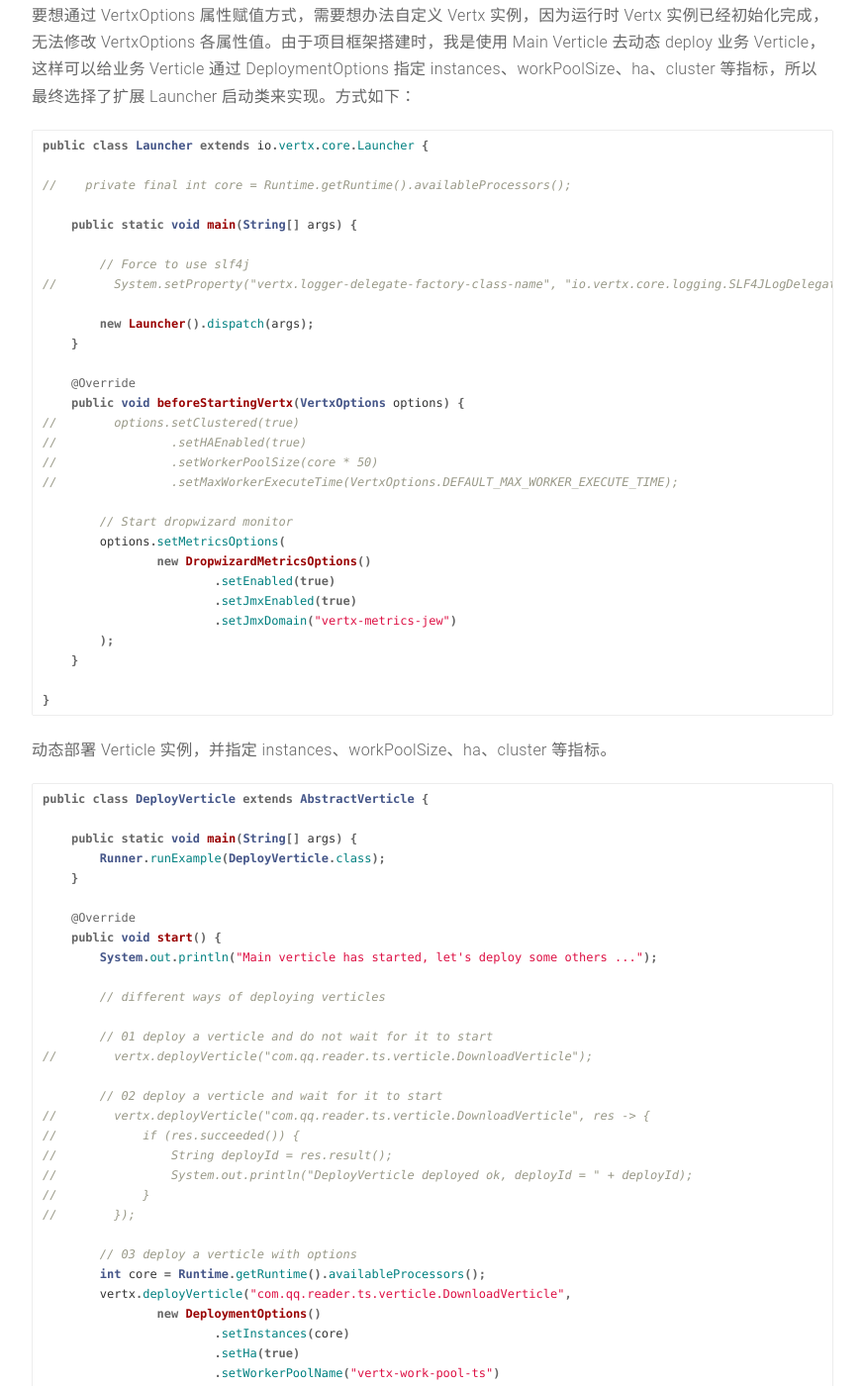
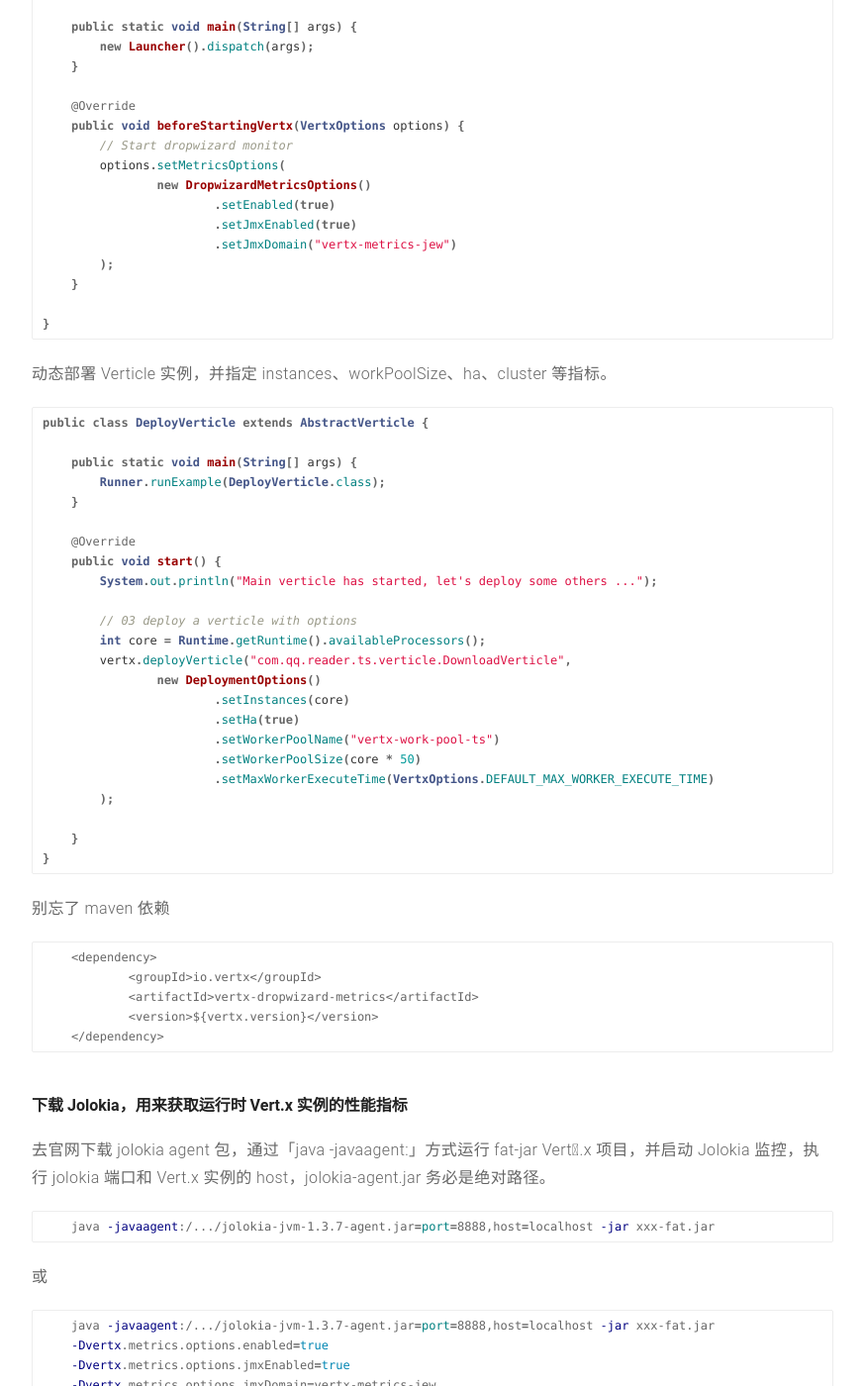
Before and after one commit to Jiangew/jiangew.github.io, a Jekyll site: the page built from _posts/2017-07-14-vertx-in-action.md, in a window 1280 px wide and 1400 px high, scrolled down 4313 px. Shown: the whole window at 99% size, without its empty margins (203-1076 px from the left). Built offline with Jekyll 4.4.1, drawn with Linux system fonts in a browser that asks for light colours; some of the changed text lies outside the part shown.

Commit message:
rm unuseful code in vertx blog

````diff
--- a/_posts/2017-07-14-vertx-in-action.md
+++ b/_posts/2017-07-14-vertx-in-action.md
@@ -134,10 +134,7 @@ Vert.x is a tool-kit for building reactive applications on the JVM.
  */
 public class Launcher extends io.vertx.core.Launcher {
 
-//    private final int core = Runtime.getRuntime().availableProcessors();
-
     public static void main(String[] args) {
-
         // Force to use slf4j
         System.setProperty("vertx.logger-delegate-factory-class-name", "io.vertx.core.logging.SLF4JLogDelegateFactory");
 
@@ -146,11 +143,6 @@ public class Launcher extends io.vertx.core.Launcher {
 
     @Override
     public void beforeStartingVertx(VertxOptions options) {
-//        options.setClustered(true)
-//                .setHAEnabled(true)
-//                .setWorkerPoolSize(core * 50)
-//                .setMaxWorkerExecuteTime(VertxOptions.DEFAULT_MAX_WORKER_EXECUTE_TIME);
-
         // Start dropwizard monitor
         options.setMetricsOptions(
                 new DropwizardMetricsOptions()
@@ -178,23 +170,12 @@ public class Launcher extends io.vertx.core.Launcher {
 ```java
 public class Launcher extends io.vertx.core.Launcher {
 
-//    private final int core = Runtime.getRuntime().availableProcessors();
-
     public static void main(String[] args) {
-
-        // Force to use slf4j
-//        System.setProperty("vertx.logger-delegate-factory-class-name", "io.vertx.core.logging.SLF4JLogDelegateFactory");
-
         new Launcher().dispatch(args);
     }
 
     @Override
     public void beforeStartingVertx(VertxOptions options) {
-//        options.setClustered(true)
-//                .setHAEnabled(true)
-//                .setWorkerPoolSize(core * 50)
-//                .setMaxWorkerExecuteTime(VertxOptions.DEFAULT_MAX_WORKER_EXECUTE_TIME);
-
         // Start dropwizard monitor
         options.setMetricsOptions(
                 new DropwizardMetricsOptions()
@@ -217,19 +198,6 @@ public class DeployVerticle extends AbstractVerticle {
     @Override
     public void start() {
         System.out.println("Main verticle has started, let's deploy some others ...");
-
-        // different ways of deploying verticles
-
-        // 01 deploy a verticle and do not wait for it to start
-//        vertx.deployVerticle("com.qq.reader.ts.verticle.DownloadVerticle");
-
-        // 02 deploy a verticle and wait for it to start
-//        vertx.deployVerticle("com.qq.reader.ts.verticle.DownloadVerticle", res -> {
-//            if (res.succeeded()) {
-//                String deployId = res.result();
-//                System.out.println("DeployVerticle deployed ok, deployId = " + deployId);
-//            }
-//        });
 
         // 03 deploy a verticle with options
         int core = Runtime.getRuntime().availableProcessors();
````
